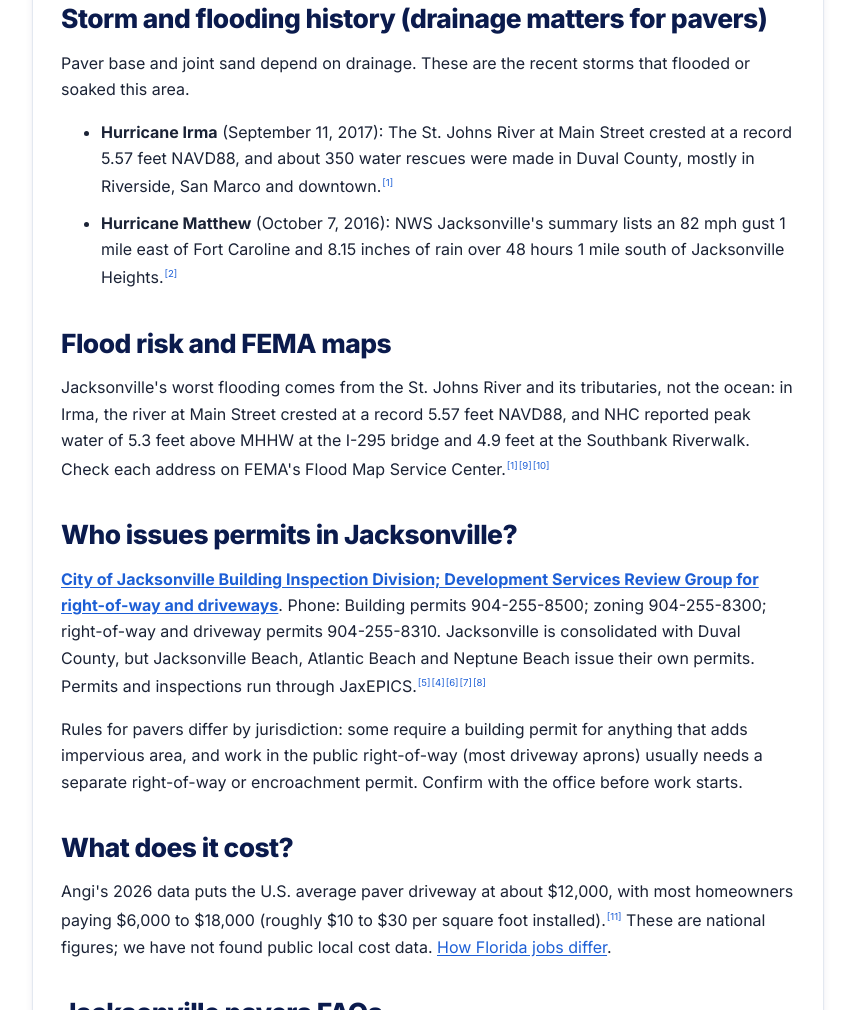
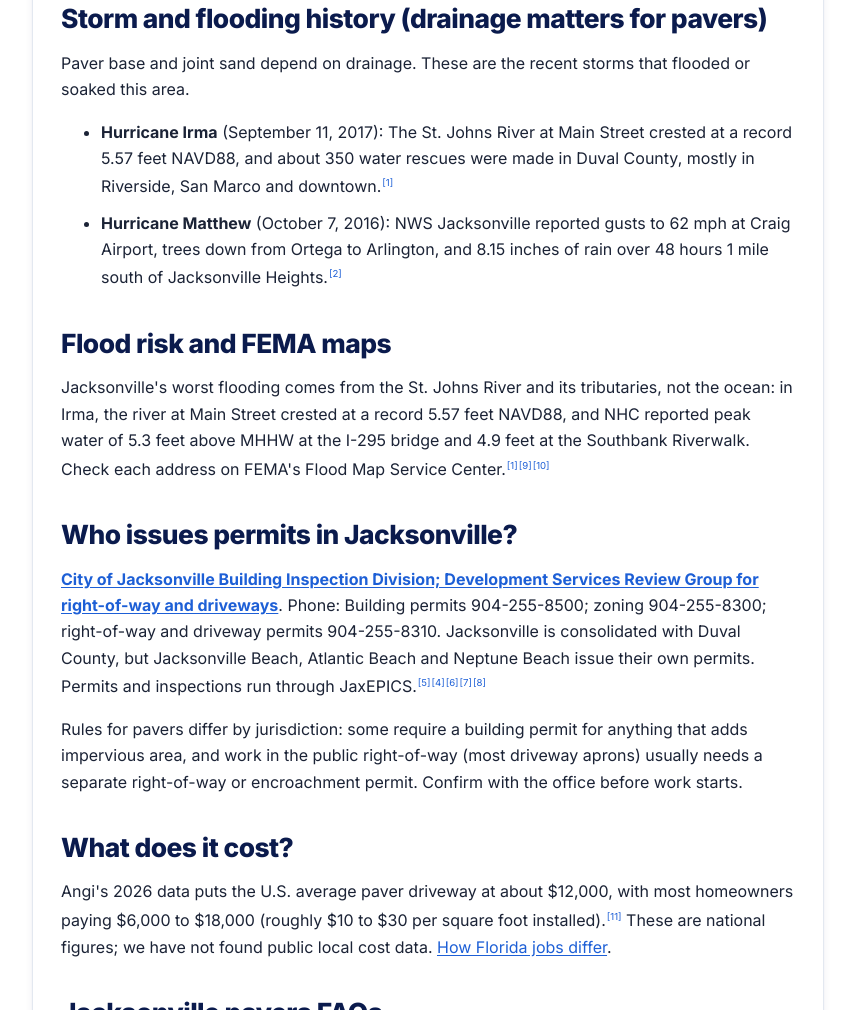
Before and after one commit to colemer/florida-paver-match, a plain HTML site: page pavers/jacksonville/index.html in a window 1280 px wide. Shown: the part 1671-2681 px from the top of the page, without its empty margins (38-893 px from the left). Drawn offline with Linux system fonts and the light colour scheme.

Commit message:
Jacksonville: cite Matthew wind values stated in mph in the NWS text

```diff
--- a/pavers/jacksonville/index.html
+++ b/pavers/jacksonville/index.html
@@ -56,7 +56,7 @@
 <div class="quick"><p class="answer"><strong>Short answer:</strong> Florida Paver Match is a free referral service for Jacksonville homeowners that can connect you with up to 3 independent local paver companies. Pavers in a City of Jacksonville right-of-way need a notarized, recorded Revocable Permit before the right-of-way permit, and the contractor needs a surety bond on file.</p><p class="facts"><strong>Area:</strong> Consolidated City of Jacksonville, Duval County &middot; <strong>ZIPs:</strong> 32205, 32207, 32210, 32211, 32216, 32224, 32244, 32256, 32257</p></div>
 <div class="emergency" role="note"><strong>Before you get quotes:</strong> Check whether your driveway apron sits in the public right-of-way and whether your city counts pavers toward impervious-surface limits. Both change what permits you need.</div>
 <section><h2>Pavers in Jacksonville: what's different here</h2><p>In Jacksonville, pavers at the street need a recorded agreement because the city treats brick pavers in its right-of-way as non-standard construction. Low-lying river neighborhoods that flooded in Irma also need base and drainage planned carefully.</p><ul><li>Brick pavers in a City of Jacksonville right-of-way count as non-standard construction: the owner signs and notarizes a Revocable Permit accepting liability and maintenance, it is recorded with the Clerk, and only then can the right-of-way permit be applied for.<sup><a href="#src-3" class="ref" aria-label="Source 3">[3]</a></sup></li><li>Jacksonville&#x27;s right-of-way permit for a driveway needs a contractor with a Right of Way Surety Bond on file; new driveway work in subdivisions five or more years old gets a field review, while replacing existing driveway pavement is issued on payment.<sup><a href="#src-4" class="ref" aria-label="Source 4">[4]</a></sup></li></ul></section>
-<section><h2>Storm and flooding history (drainage matters for pavers)</h2><p>Paver base and joint sand depend on drainage. These are the recent storms that flooded or soaked this area.</p><ul class="timeline"><li><strong>Hurricane Irma</strong> (<time datetime="2017-09-11">September 11, 2017</time>): The St. Johns River at Main Street crested at a record 5.57 feet NAVD88, and about 350 water rescues were made in Duval County, mostly in Riverside, San Marco and downtown.<sup><a href="#src-1" class="ref" aria-label="Source 1">[1]</a></sup></li><li><strong>Hurricane Matthew</strong> (<time datetime="2016-10-07">October 7, 2016</time>): NWS Jacksonville&#x27;s summary lists an 82 mph gust 1 mile east of Fort Caroline and 8.15 inches of rain over 48 hours 1 mile south of Jacksonville Heights.<sup><a href="#src-2" class="ref" aria-label="Source 2">[2]</a></sup></li></ul></section>
+<section><h2>Storm and flooding history (drainage matters for pavers)</h2><p>Paver base and joint sand depend on drainage. These are the recent storms that flooded or soaked this area.</p><ul class="timeline"><li><strong>Hurricane Irma</strong> (<time datetime="2017-09-11">September 11, 2017</time>): The St. Johns River at Main Street crested at a record 5.57 feet NAVD88, and about 350 water rescues were made in Duval County, mostly in Riverside, San Marco and downtown.<sup><a href="#src-1" class="ref" aria-label="Source 1">[1]</a></sup></li><li><strong>Hurricane Matthew</strong> (<time datetime="2016-10-07">October 7, 2016</time>): NWS Jacksonville reported gusts to 62 mph at Craig Airport, trees down from Ortega to Arlington, and 8.15 inches of rain over 48 hours 1 mile south of Jacksonville Heights.<sup><a href="#src-2" class="ref" aria-label="Source 2">[2]</a></sup></li></ul></section>
 <section><h2>Flood risk and FEMA maps</h2><p>Jacksonville&#x27;s worst flooding comes from the St. Johns River and its tributaries, not the ocean: in Irma, the river at Main Street crested at a record 5.57 feet NAVD88, and NHC reported peak water of 5.3 feet above MHHW at the I-295 bridge and 4.9 feet at the Southbank Riverwalk. Check each address on FEMA&#x27;s Flood Map Service Center.<sup><a href="#src-1" class="ref" aria-label="Source 1">[1]</a><a href="#src-9" class="ref" aria-label="Source 9">[9]</a><a href="#src-10" class="ref" aria-label="Source 10">[10]</a></sup></p></section>
 <section><h2>Who issues permits in Jacksonville?</h2><p><strong><a href="https://www.jacksonville.gov/departments/public-works/building-inspection-division/contact-us" rel="noopener" target="_blank">City of Jacksonville Building Inspection Division; Development Services Review Group for right-of-way and driveways</a></strong>. Phone: Building permits 904-255-8500; zoning 904-255-8300; right-of-way and driveway permits 904-255-8310. Jacksonville is consolidated with Duval County, but Jacksonville Beach, Atlantic Beach and Neptune Beach issue their own permits. Permits and inspections run through JaxEPICS.<sup><a href="#src-5" class="ref" aria-label="Source 5">[5]</a><a href="#src-4" class="ref" aria-label="Source 4">[4]</a><a href="#src-6" class="ref" aria-label="Source 6">[6]</a><a href="#src-7" class="ref" aria-label="Source 7">[7]</a><a href="#src-8" class="ref" aria-label="Source 8">[8]</a></sup></p><p>Rules for pavers differ by jurisdiction: some require a building permit for anything that adds impervious area, and work in the public right-of-way (most driveway aprons) usually needs a separate right-of-way or encroachment permit. Confirm with the office before work starts.</p></section>
 <section><h2>What does it cost?</h2><p>Angi&#x27;s 2026 data puts the U.S. average paver driveway at about $12,000, with most homeowners paying $6,000 to $18,000 (roughly $10 to $30 per square foot installed).<sup><a href="#src-11" class="ref" aria-label="Source 11">[11]</a></sup> These are national figures; we have not found public local cost data. <a href="/florida-paver-match/guides/paver-driveway-cost-florida/">How Florida jobs differ</a>.</p></section>
```
